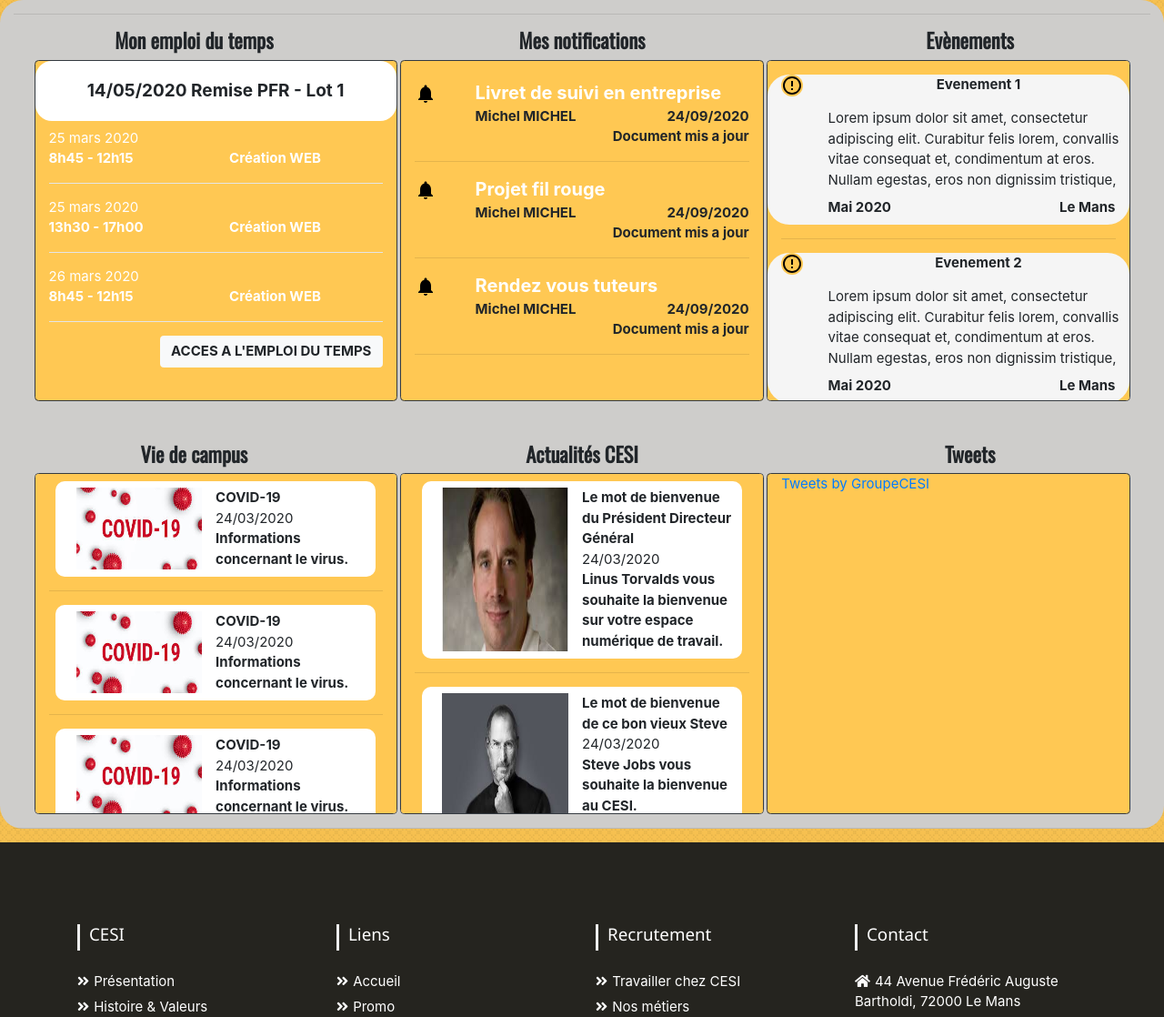
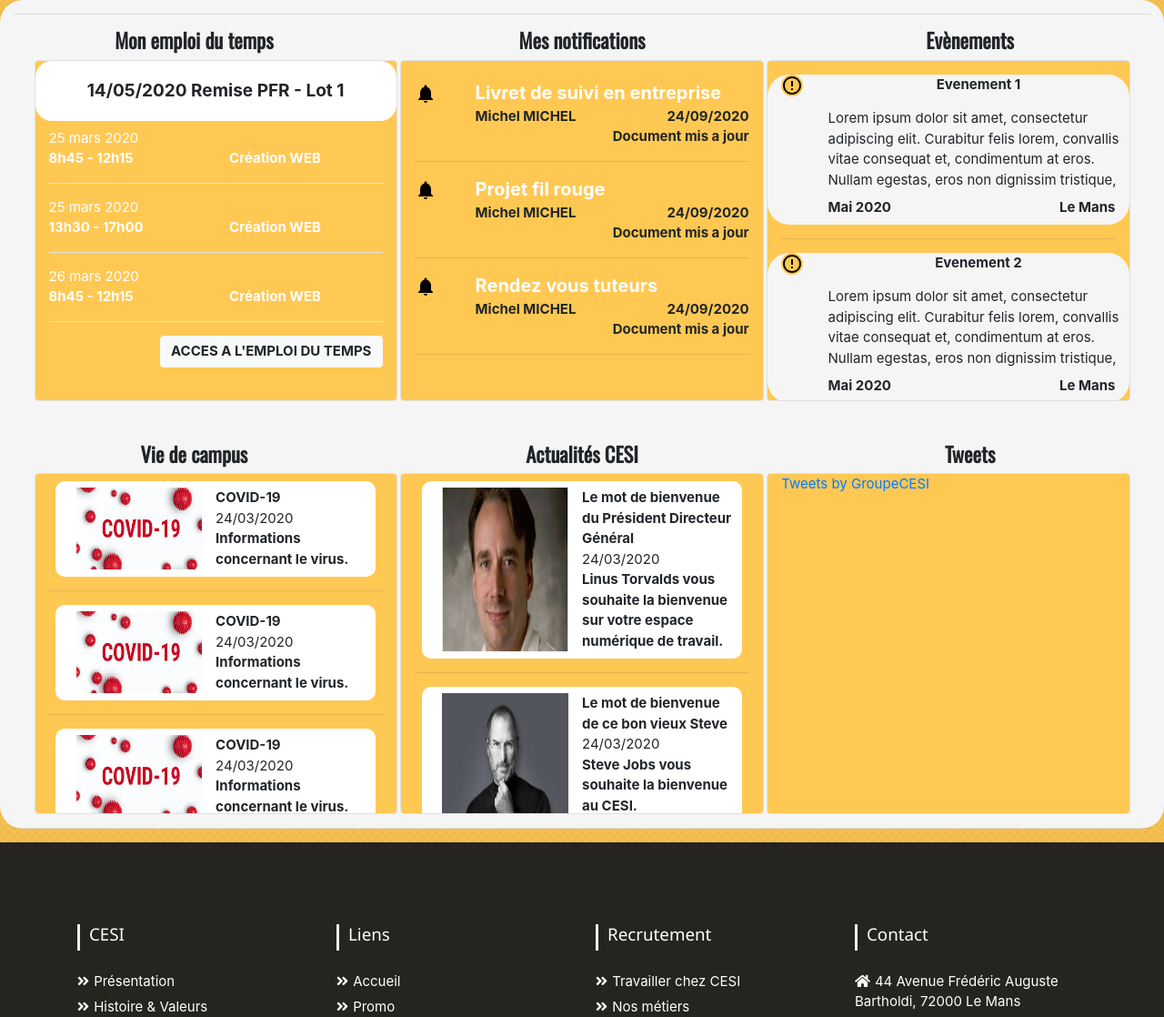
Before and after one commit to aymanagh/intranet_cesi, a PHP site: page /intranet_cesi/home in a window 1280 px wide. Shown: the part 75-1193 px from the top of the page at 91% size. Run offline with PHP 8.4, Linux system fonts and the light colour scheme; data that the repository does not hold is empty; some libraries are stand-ins or nearby versions.

Commit message:
modif home.php

```diff
--- a/view/home.php
+++ b/view/home.php
@@ -11,7 +11,7 @@
     <!-- import Navbar -->
     <?php include('navbar.php')?>
         <!-- Container -->
-        <div class="container container-cesi " style="max-width : 100em; background-color: #cecdcb">
+        <div class="container container-cesi " style="max-width : 100em; background-color: whitesmoke">
             <div class="row">
                 <div class="col-sm-12 text-center">
                     <div class="w3-animate-bottom">
@@ -26,7 +26,7 @@
                 <div class="col text-center"><h4 class=" font-weight-bold">Evènements</h4></div>
             </div>
             <div class="row ml-4 mr-4 mb-5">
-                <div class="col border border-dark rounded-lg card-planning">
+                <div class="col border rounded-lg card-planning">
                     <div class="row">
                         <div class="col-sm-12 text-center card-planning-title">
                             14/05/2020 Remise PFR - Lot 1
@@ -62,7 +62,7 @@
                         </div>
                     </div>
                 </div>
-                <div class="col border border-dark ml-1 mr-1 rounded-lg card-time">
+                <div class="col border ml-1 mr-1 rounded-lg card-time">
                     <div>
                         <div class="row notif" style="margin-top: 1em;">
                             <div class="col-sm-2">
@@ -142,7 +142,7 @@
                         <hr>
                     </div>
                 </div>
-                <div class="col border border-dark rounded-lg overflow-auto actu card-info">
+                <div class="col border rounded-lg overflow-auto actu card-info">
                     <div class="row event">
                         <div class="col-sm-2">
                             <img src="./assets/notif.svg" alt="img-notif" style="background-color: #ffc853; border-radius: 2em;">
@@ -231,7 +231,7 @@
                 <div class="col text-center"><h4 class=" font-weight-bold">Tweets</h4></div>
             </div>
             <div class="row ml-4 mr-4">
-                <div class="col border border-dark rounded-lg card-info">
+                <div class="col border rounded-lg card-info">
                     <div class="row m-2 card-actu">
                         <div class="col-sm-6">
                             <img class="img-actu" src="./assets/covid-19.jpg" alt="img-covid">
@@ -277,7 +277,7 @@
                     </div>
                     <hr>
                 </div>
-                <div class="col border border-dark ml-1 mr-1 rounded-lg card-planning card-actu-global">
+                <div class="col border ml-1 mr-1 rounded-lg card-planning card-actu-global">
                     <div class="row m-2 card-actu">
                         <div class="col-sm-6">
                             <img class="img-actu" src="./assets/linus.jpg" alt="img-linus">
@@ -334,10 +334,11 @@
                     </div>
                     <hr>
                 </div>
-                <div class="col border border-dark rounded-lg card-info">
+                <div class="col border rounded-lg card-info">
                     <a class="twitter-timeline" href="https://twitter.com/GroupeCESI?ref_src=twsrc%5Etfw">Tweets by GroupeCESI</a> <script async src="https://platform.twitter.com/widgets.js" charset="utf-8"></script>
                 </div>
-            </div><hr>
+            </div>
+            <hr>
         </div>
         <!-- Import Footer-->
         <section id="footer">
```
